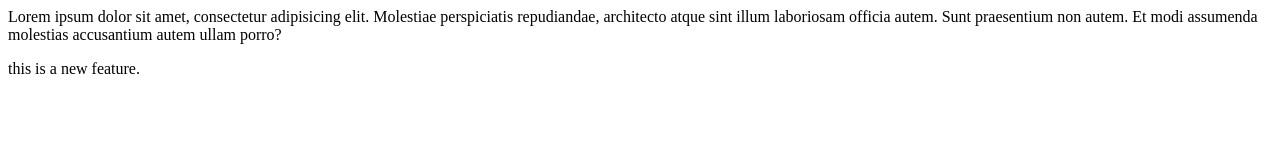
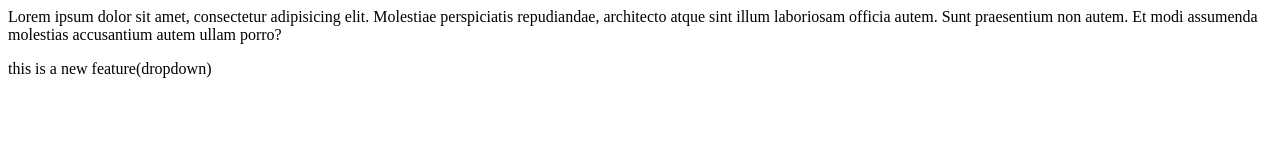
Before and after one commit to Shanu-da/LocalRepo, a plain HTML site: page index.html in a window 1280 px wide. Drawn offline with Linux system fonts and the light colour scheme.

```diff
--- a/index.html
+++ b/index.html
@@ -1,5 +1,5 @@
 <p> Lorem ipsum dolor sit amet, consectetur adipisicing elit.
     Molestiae perspiciatis repudiandae, architecto atque sint illum laboriosam officia autem. Sunt praesentium non autem.
      Et modi assumenda molestias accusantium autem ullam porro?</p>
-     <p>this is a new feature.
+     <p>this is a new feature(dropdown)
      </p>
```
